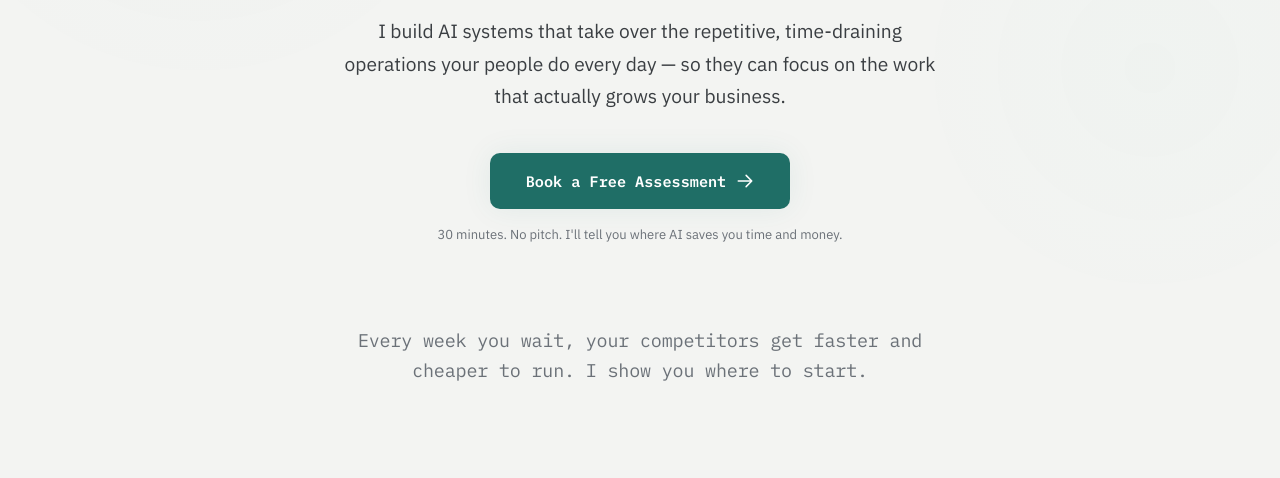
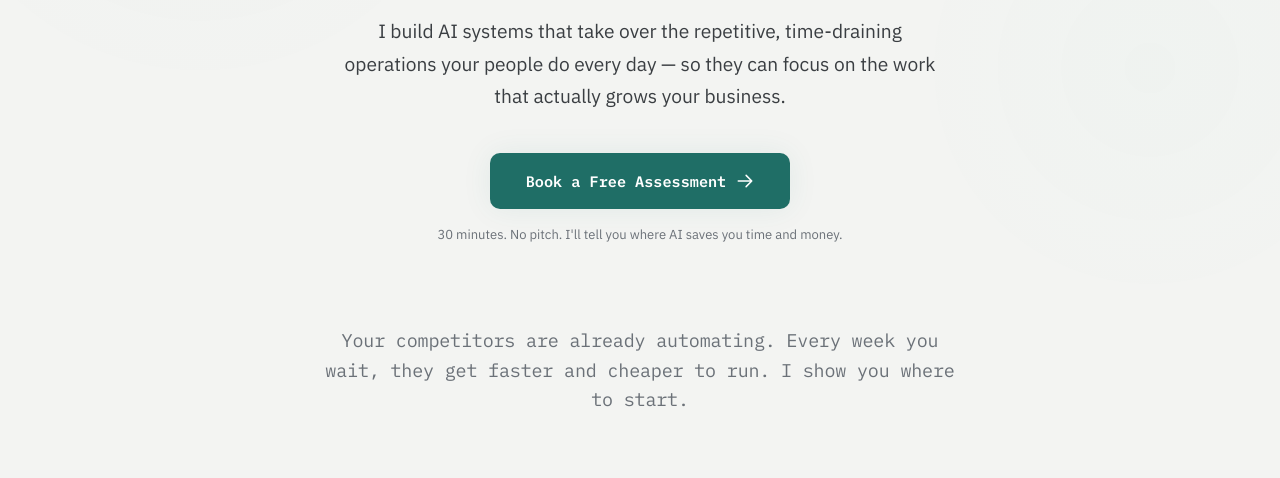
Before and after one commit to jingyen/jeffcheung.ai, a plain HTML site: page docs/index.html in a window 1280 px wide. Shown: the part 322-800 px from the top of the page. Drawn offline with Linux system fonts and the light colour scheme.

Commit message:
Restore 'competitors are already automating' opener

```diff
--- a/docs/index.html
+++ b/docs/index.html
@@ -171,7 +171,7 @@
       <p class="hero-sub">30 minutes. No pitch. I'll tell you where AI saves you time and money.</p>
     </div></section>
     <section class="section" style="padding-top:0;"><div class="container">
-      <p style="font-family:'IBM Plex Mono',monospace; font-size:clamp(0.95rem,2vw,1.15rem); color:var(--text-muted); text-align:center; max-width:640px; margin:0 auto; letter-spacing:-0.01em;">Every week you wait, your competitors get faster and cheaper to run. I show you where to start.</p>
+      <p style="font-family:'IBM Plex Mono',monospace; font-size:clamp(0.95rem,2vw,1.15rem); color:var(--text-muted); text-align:center; max-width:640px; margin:0 auto; letter-spacing:-0.01em;">Your competitors are already automating. Every week you wait, they get faster and cheaper to run. I show you where to start.</p>
     </div></section>
     <section class="section problems"><div class="container">
       <div class="sh"><div class="sh-tag">The Problem</div><h2>Your best people are doing your worst work</h2><p>The tasks eating your team's day are exactly the ones AI handles best.</p></div>
```
Also changed, not shown: html/index.html (+1 -1 lines).
